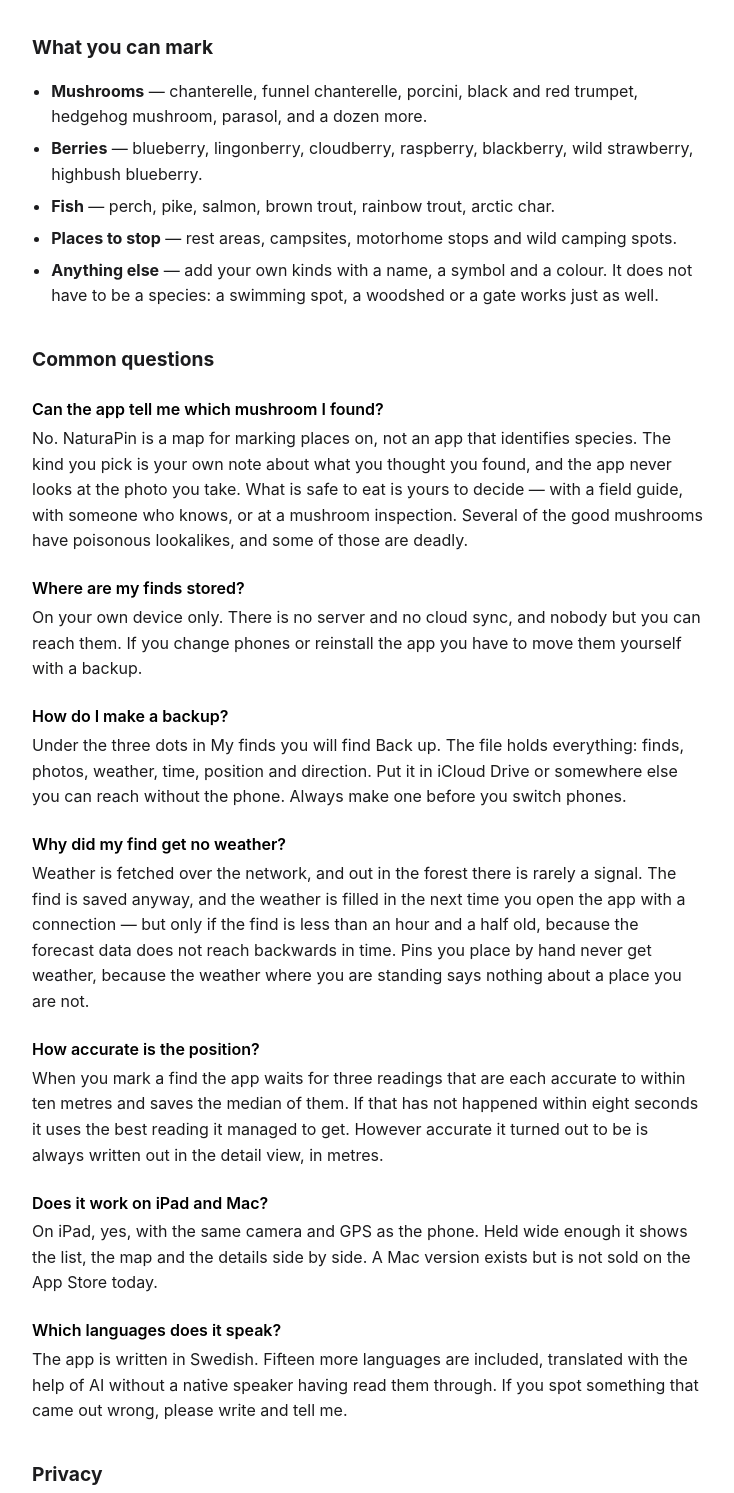
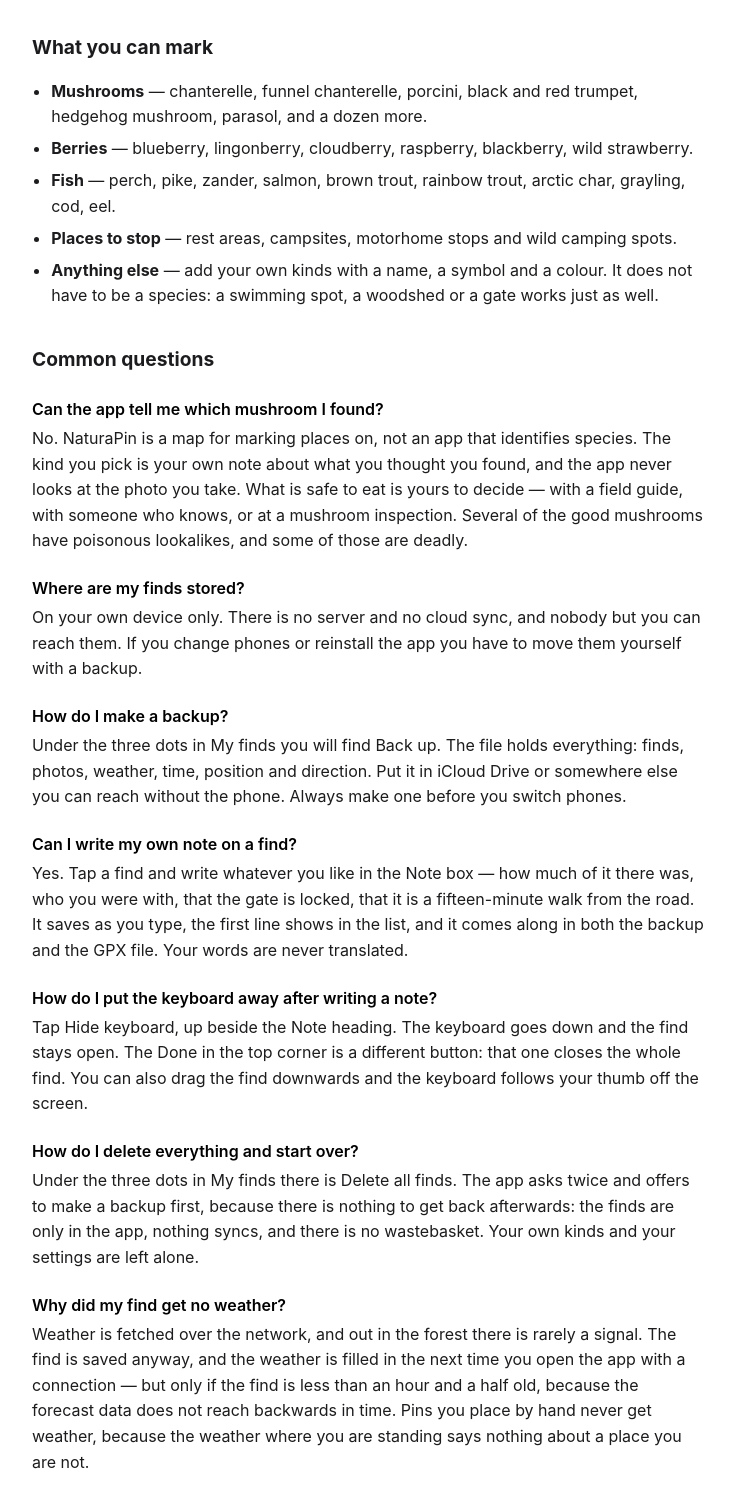
Before and after one commit to HAJ728/naturapin-site, a plain HTML site: page support.html in a window 1280 px wide. Shown: the part 443-1936 px from the top of the page, without its empty margins (272-1006 px from the left). Drawn offline with Linux system fonts and the light colour scheme.

Commit message:
Catch the support page up with the app
It had drifted three changes behind. The iPad and Mac question is gone,
because 1.0 ships as an iPhone app and a reviewer reading this page should
not be told otherwise. The species lists match what the app actually
offers now — the highbush blueberry was removed, and zander, grayling, cod
and eel were added. And three questions people would reasonably have are
answered: writing a note, putting the keyboard away, and deleting
everything.

```diff
--- a/support.html
+++ b/support.html
@@ -41,8 +41,8 @@
 <h2>What you can mark</h2>
 <ul>
   <li><strong>Mushrooms</strong> — chanterelle, funnel chanterelle, porcini, black and red trumpet, hedgehog mushroom, parasol, and a dozen more.</li>
-  <li><strong>Berries</strong> — blueberry, lingonberry, cloudberry, raspberry, blackberry, wild strawberry, highbush blueberry.</li>
-  <li><strong>Fish</strong> — perch, pike, salmon, brown trout, rainbow trout, arctic char.</li>
+  <li><strong>Berries</strong> — blueberry, lingonberry, cloudberry, raspberry, blackberry, wild strawberry.</li>
+  <li><strong>Fish</strong> — perch, pike, zander, salmon, brown trout, rainbow trout, arctic char, grayling, cod, eel.</li>
   <li><strong>Places to stop</strong> — rest areas, campsites, motorhome stops and wild camping spots.</li>
   <li><strong>Anything else</strong> — add your own kinds with a name, a symbol and a colour. It does not have to be a species: a swimming spot, a woodshed or a gate works just as well.</li>
 </ul>
@@ -58,14 +58,20 @@
 <p class="q">How do I make a backup?</p>
 <p>Under the three dots in My finds you will find Back up. The file holds everything: finds, photos, weather, time, position and direction. Put it in iCloud Drive or somewhere else you can reach without the phone. Always make one before you switch phones.</p>
 
+<p class="q">Can I write my own note on a find?</p>
+<p>Yes. Tap a find and write whatever you like in the Note box — how much of it there was, who you were with, that the gate is locked, that it is a fifteen-minute walk from the road. It saves as you type, the first line shows in the list, and it comes along in both the backup and the GPX file. Your words are never translated.</p>
+
+<p class="q">How do I put the keyboard away after writing a note?</p>
+<p>Tap Hide keyboard, up beside the Note heading. The keyboard goes down and the find stays open. The Done in the top corner is a different button: that one closes the whole find. You can also drag the find downwards and the keyboard follows your thumb off the screen.</p>
+
+<p class="q">How do I delete everything and start over?</p>
+<p>Under the three dots in My finds there is Delete all finds. The app asks twice and offers to make a backup first, because there is nothing to get back afterwards: the finds are only in the app, nothing syncs, and there is no wastebasket. Your own kinds and your settings are left alone.</p>
+
 <p class="q">Why did my find get no weather?</p>
 <p>Weather is fetched over the network, and out in the forest there is rarely a signal. The find is saved anyway, and the weather is filled in the next time you open the app with a connection — but only if the find is less than an hour and a half old, because the forecast data does not reach backwards in time. Pins you place by hand never get weather, because the weather where you are standing says nothing about a place you are not.</p>
 
 <p class="q">How accurate is the position?</p>
 <p>When you mark a find the app waits for three readings that are each accurate to within ten metres and saves the median of them. If that has not happened within eight seconds it uses the best reading it managed to get. However accurate it turned out to be is always written out in the detail view, in metres.</p>
-
-<p class="q">Does it work on iPad and Mac?</p>
-<p>On iPad, yes, with the same camera and GPS as the phone. Held wide enough it shows the list, the map and the details side by side. A Mac version exists but is not sold on the App Store today.</p>
 
 <p class="q">Which languages does it speak?</p>
 <p>The app is written in Swedish. Fifteen more languages are included, translated with the help of AI without a native speaker having read them through. If you spot something that came out wrong, please write and tell me.</p>
```
